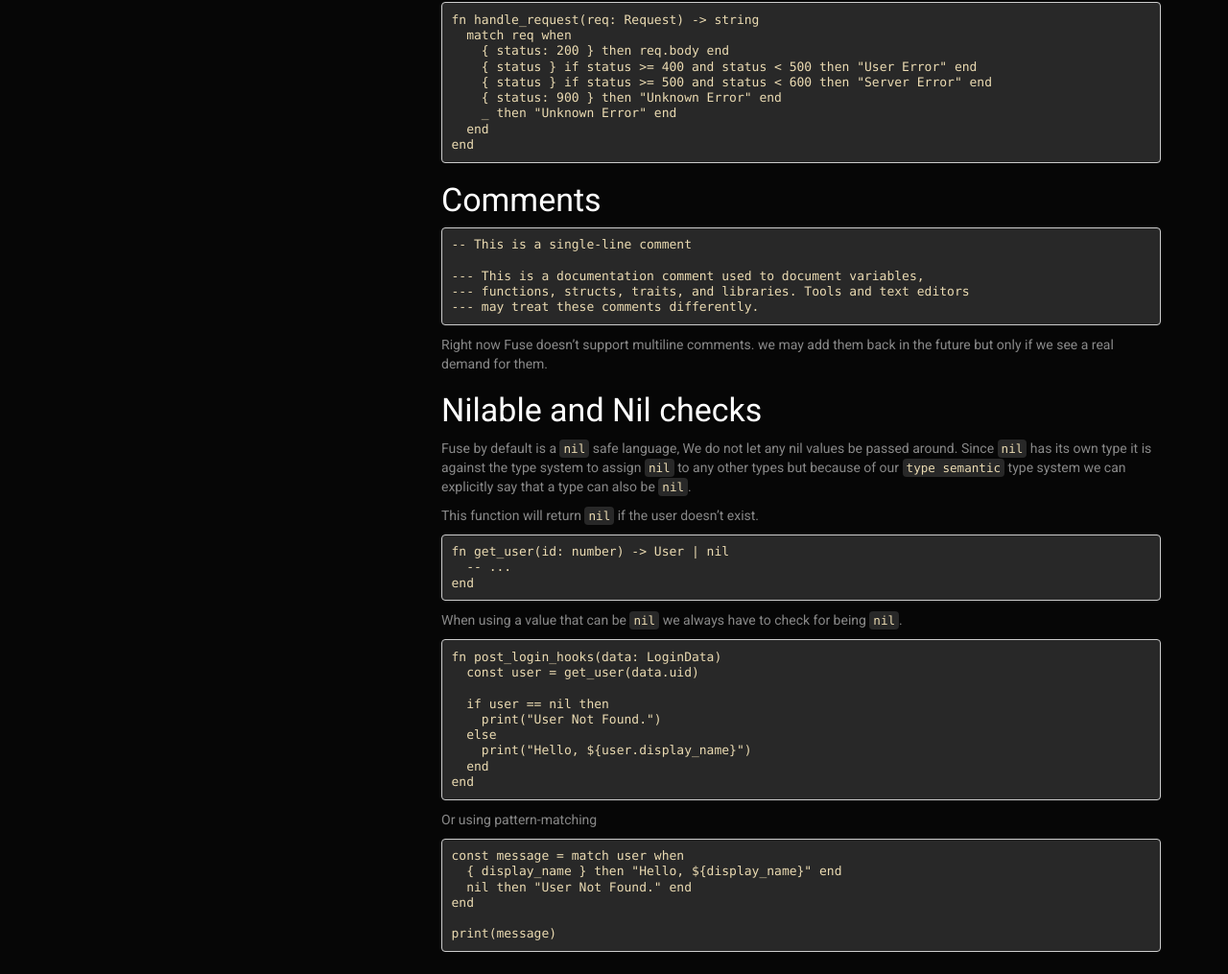
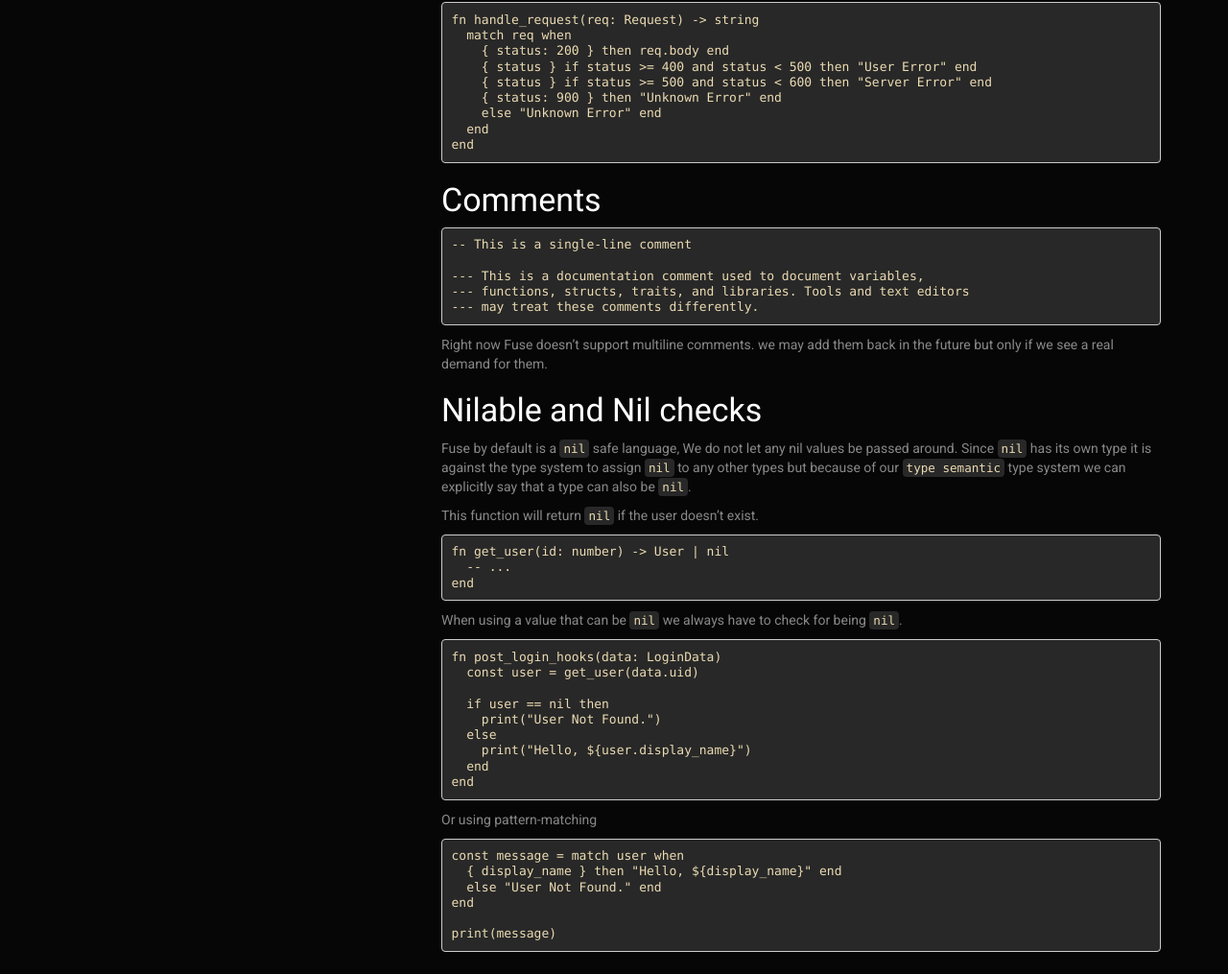
Before and after one commit to fuse-lang/fuse-lang.github.io, a Jekyll site: the page built from _docs/basics/00-intro.md, in a window 1280 px wide and 1400 px high, scrolled down 3012 px. Shown: the part 247-1262 px from the top of the window at 96% size. Built offline with Jekyll 4.4.1, drawn with Linux system fonts in a browser that asks for light colours.

Commit message:
update syntax of match expression.

````diff
--- a/_docs/basics/00-intro.md
+++ b/_docs/basics/00-intro.md
@@ -188,7 +188,7 @@ fn handle_request(req: Request) -> string
     { status } if status >= 400 and status < 500 then "User Error" end
     { status } if status >= 500 and status < 600 then "Server Error" end
     { status: 900 } then "Unknown Error" end
-    _ then "Unknown Error" end
+    else "Unknown Error" end
   end
 end
 ```
@@ -236,7 +236,7 @@ Or using pattern-matching
 ```fuse
 const message = match user when
   { display_name } then "Hello, ${display_name}" end
-  nil then "User Not Found." end
+  else "User Not Found." end
 end
 
 print(message)
````
